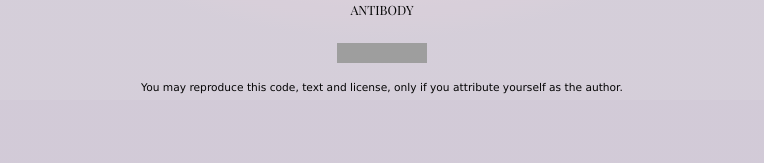
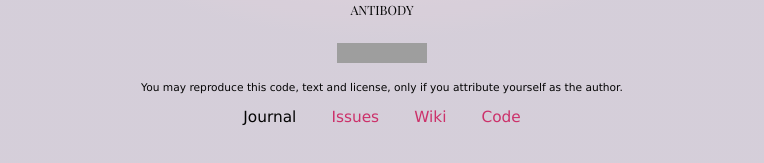
Before and after one commit to tiliv/antibody, a Jekyll site: the page built from docs/index.md, in a window 1280 px wide. Shown: the part 2530-2693 px from the top of the page, without its empty margins (258-1022 px from the left). Built offline with Jekyll 4.4.1, drawn with Linux system fonts in a browser that asks for light colours; before the commit the page ends 2630 px from its top, so only the background shows below that; grey boxes are pictures that could not be loaded.

Commit message:
Add 404 and net resources

```diff
--- a/docs/_layouts/root.html
+++ b/docs/_layouts/root.html
@@ -84,6 +84,12 @@ author: autumn@discoverywritten.com
           <small>You may reproduce this code, text and license, only if you attribute yourself as the author.</small>
         </span>
       </div>
+      <div class="links">
+        <span>Journal</span>
+        <a href="https://github.com/tiliv/antibody/issues">Issues</a>
+        <a href="https://github.com/tiliv/antibody/wiki">Wiki</a>
+        <a href="https://github.com/tiliv/antibody">Code</a>
+      </div>
     </div>
   </div>
   <dialog id="full-image" class="content">
--- a/docs/css/site.css
+++ b/docs/css/site.css
@@ -10,6 +10,7 @@
   --shade: oklch(0.9 0.004 308.29 / 20%);
   --border: oklch(1 0 0 / 25%);
   --accent: #990049;
+  --accent-fg: oklch(0.9054 0.0455 309.91);
 }
 :root[data-dark="true"] {
   --bg1: oklch(0.2916 0.0197 311.86);
@@ -22,6 +23,7 @@
   --shade: oklch(0.2538 0.004 308.29 / 25%);
   --border: oklch(0 0 0 / 25%);
   --accent: #990049;
+  --accent-fg: oklch(0.9054 0.0455 309.91);
 }
 
 @font-face {
@@ -167,6 +169,12 @@ body {
   text-align: center;
   text-shadow: 0 2px var(--sh);
 }
+code {
+  font-size: 1.2em;
+  background-color: var(--accent);
+  padding: .2em .4em;
+  color: var(--accent-fg);
+}
 
 /* Horizontal link strip */
 .links {
@@ -180,15 +188,15 @@ body {
   padding: 3px 0;
   margin-bottom: 2rem;
   border: 0;
-  border-bottom: 2px solid oklch(71.583% 0.04787 313.133);
-  border-top: 2px solid oklch(71.583% 0.04787 313.133 / 25%);
-  background-color: oklch(71.583% 0.04787 313.133 / 65%);
+  /* border-bottom: 2px solid oklch(71.583% 0.04787 313.133); */
+  /* border-top: 2px solid oklch(71.583% 0.04787 313.133 / 25%); */
+  /* background-color: oklch(71.583% 0.04787 313.133 / 65%); */
 }
-:root[data-dark="true"] .links {
+/* :root[data-dark="true"] .links {
   border-bottom: 2px solid oklch(0.3526 0.0414 241.4);
   border-top: 2px solid oklch(0.3526 0.0414 241.4 / 25%);
   background-color: oklch(0.3526 0.0414 241.4 / 83.53%);
-}
+} */
 
 .links > div {
   display: flex;
```
Also changed, not shown: docs/404.md (added, +22 -0 lines).
